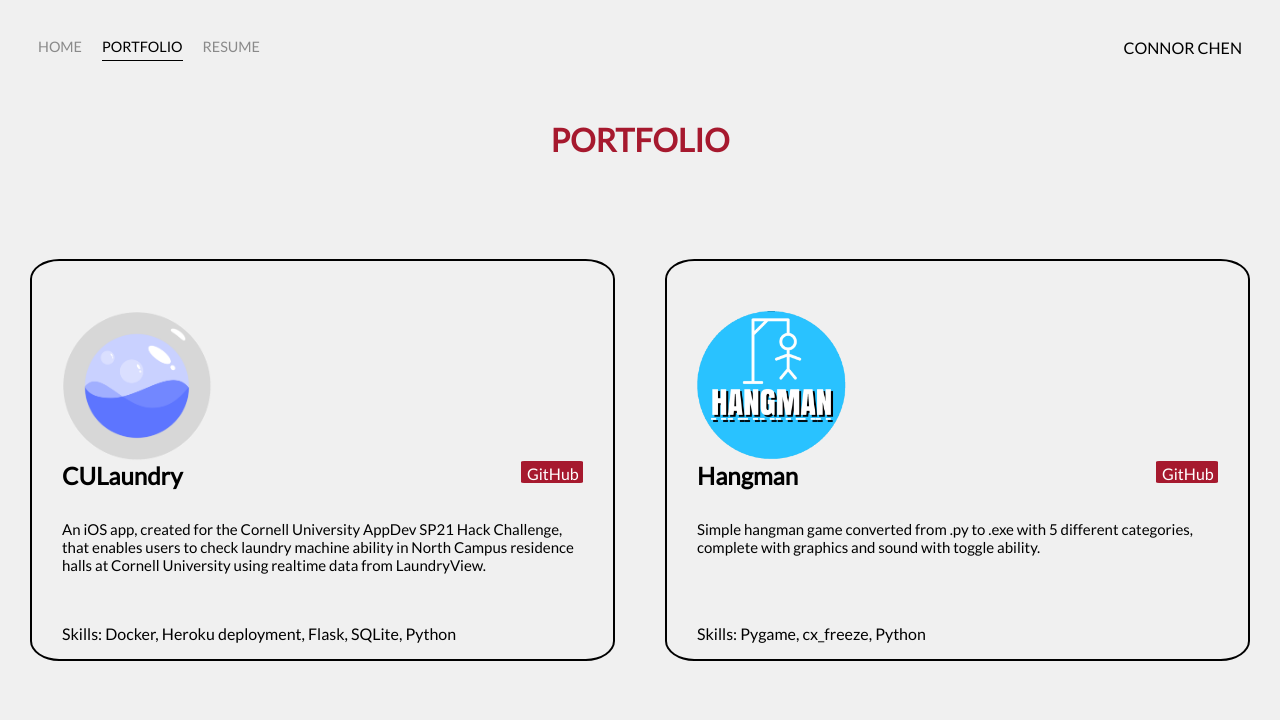
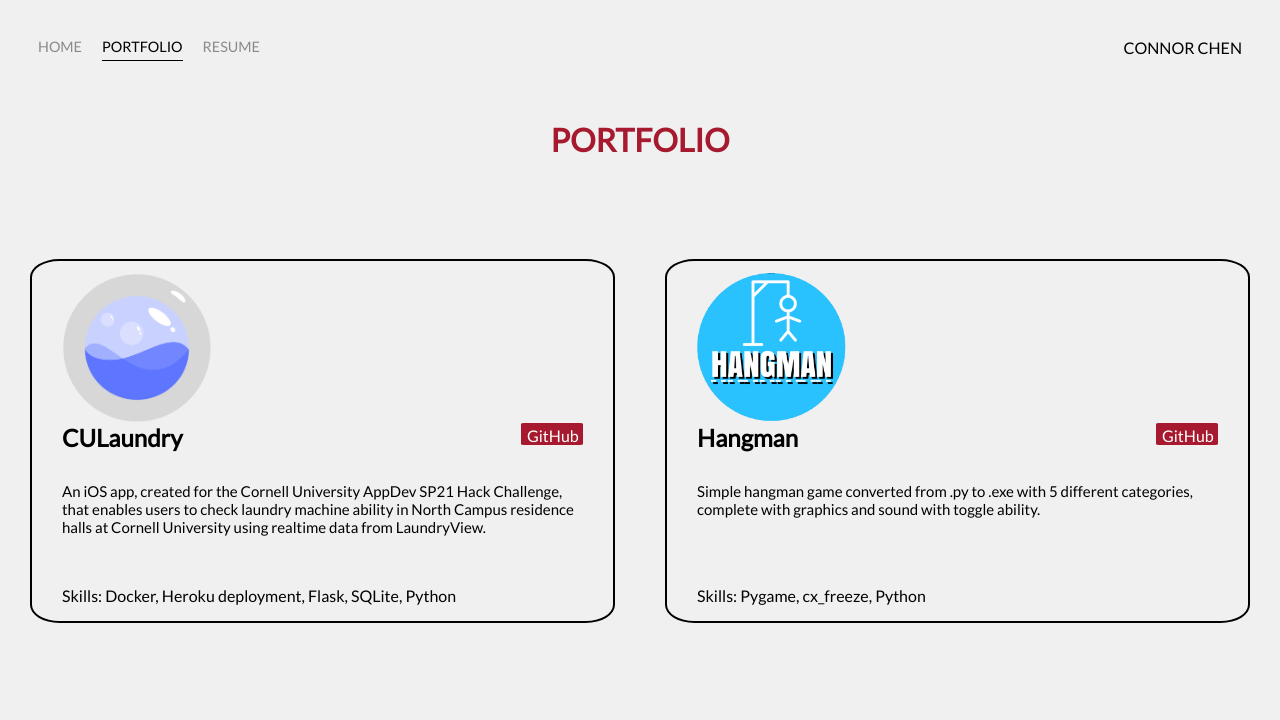
Before and after one commit to connorjchen/old--connorjchen.github.io, a plain HTML site: page portfolio.html in a window 1280 px wide. Shown: the top 720 px of the page. Drawn offline with Linux system fonts and the light colour scheme.

Commit message:
Update styles.css

```diff
--- a/styles.css
+++ b/styles.css
@@ -141,7 +141,7 @@
 	border: 2px solid #000000;
 	border-radius: 5%;
 	display: inline-block;
-	padding: 50px 30px 50px 30px;
+	padding: 12px 30px 50px 30px;
     position: relative;
 }
 
```
